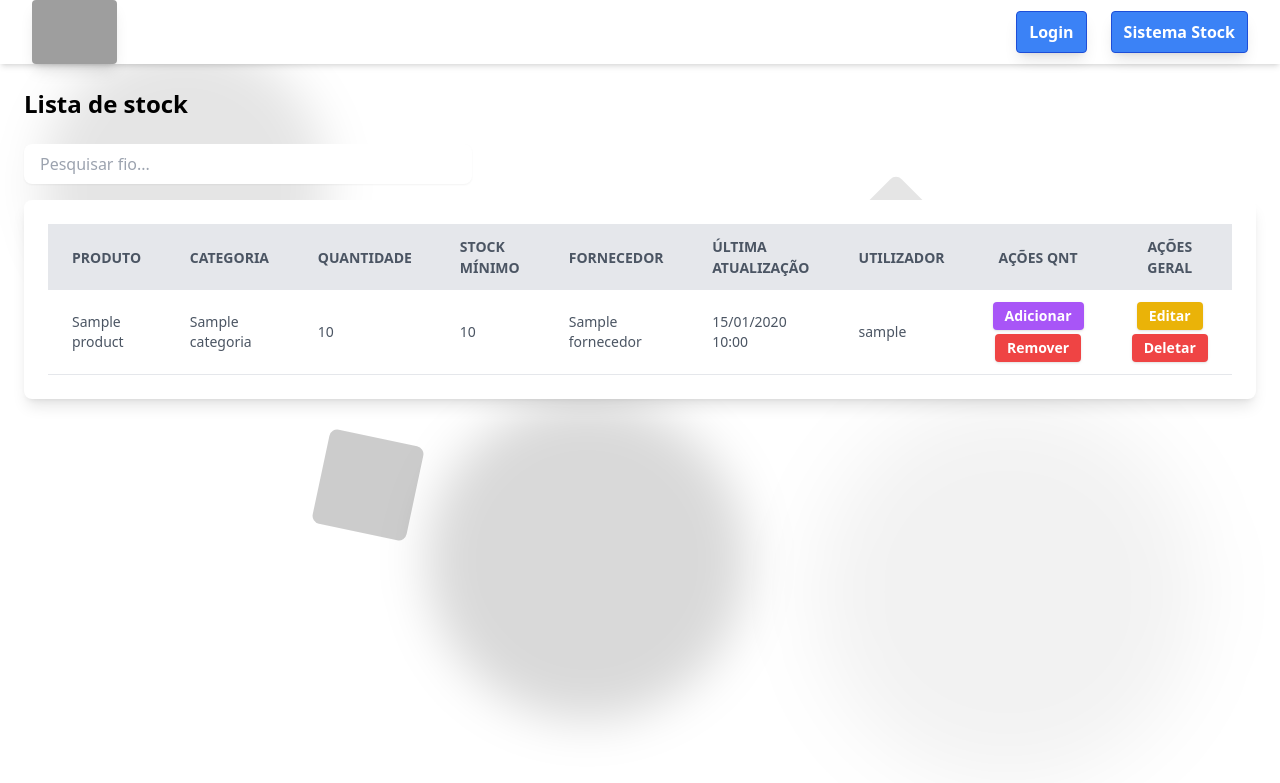
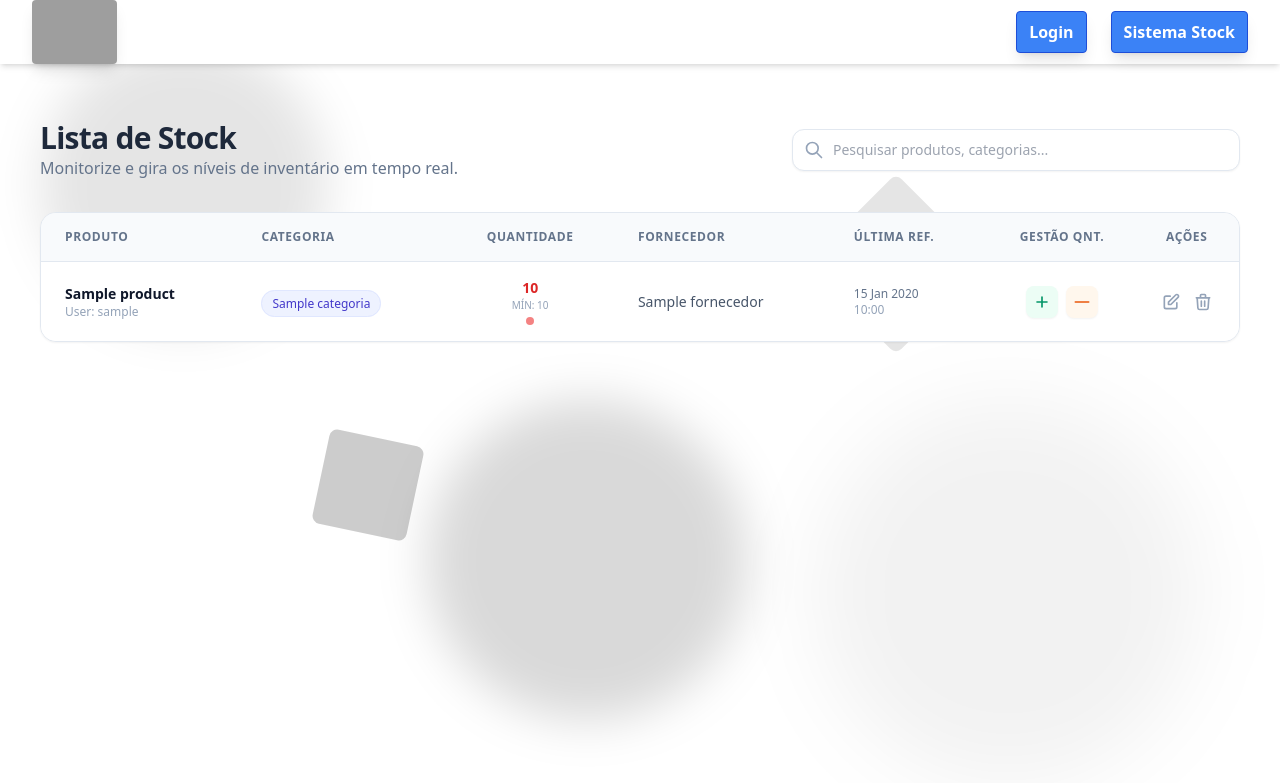
Before and after one commit to Askelardd/stockManager, a Django app: template stockManager/management/templates/management/listar_stock.html in a window 1280 px wide. Shown: the top 783 px of the page. Run offline with Django 3.2, Linux system fonts and the light colour scheme; the template is opened without the code that fills it: most values are stand-ins (such as "Sample title", 1, 10 or a date in 2020); some libraries are stand-ins or nearby versions; grey boxes are pictures that could not be loaded.

Commit message:
umas alteracoes no po para nao receber emails caso ja tenha encomendado, editrar fornecedor ja n é obrigatorio outros campos

```diff
--- a/stockManager/management/models.py
+++ b/stockManager/management/models.py
@@ -58,6 +58,7 @@ class Po(models.Model):
     date_added = models.DateTimeField(auto_now_add=True)
     updated_at = models.DateTimeField(auto_now=True)
     user = models.ForeignKey(User, on_delete=models.CASCADE, null=True, blank=True)
+    encomendado = models.BooleanField(default=False)
 
 
     def __str__(self):
--- a/stockManager/management/templates/management/editar_fornecedor.html
+++ b/stockManager/management/templates/management/editar_fornecedor.html
@@ -18,19 +18,19 @@
 
         <div>
             <label for="ref" class="block text-gray-700 font-medium">Ref. Fornecedor:</label>
-            <input type="text" id="ref" name="ref_fornecedor" value="{{ fornecedor.ref_fornecedor }}" required
+            <input type="text" id="ref" name="ref_fornecedor" value="{{ fornecedor.ref_fornecedor }}"
                    class="w-full rounded-lg border-gray-300 focus:border-blue-500 focus:ring-blue-500 px-4 py-2 shadow-sm">
         </div>
 
         <div>
             <label for="email" class="block text-gray-700 font-medium">Email:</label>
-            <input type="email" id="email" name="email" value="{{ fornecedor.email }}" required
+            <input type="email" id="email" name="email" value="{{ fornecedor.email }}"
                    class="w-full rounded-lg border-gray-300 focus:border-blue-500 focus:ring-blue-500 px-4 py-2 shadow-sm">
         </div>
 
         <div>
             <label for="phone" class="block text-gray-700 font-medium">Telefone:</label>
-            <input type="text" id="phone" name="telefone" value="{{ fornecedor.telefone }}" required
+            <input type="text" id="phone" name="telefone" value="{{ fornecedor.telefone }}"
                    class="w-full rounded-lg border-gray-300 focus:border-blue-500 focus:ring-blue-500 px-4 py-2 shadow-sm">
         </div>
 
--- a/stockManager/management/templates/management/listar_stock.html
+++ b/stockManager/management/templates/management/listar_stock.html
@@ -1,113 +1,110 @@
 {% extends 'management/base.html' %}
 {% load static %}
 
-{% block title %}Listar stock{% endblock %}
+{% block title %}Gestão de Stock{% endblock %}
 
 {% block content %}
-<h1 class="text-2xl font-bold text-black mb-6">Lista de stock</h1>
-
-<div class="flex justify-between items-center mb-4">
-  <input type="text" id="searchInput" placeholder="Pesquisar fio..."
-         class="w-full max-w-md rounded-lg border-gray-300 focus:border-blue-500 focus:ring-blue-500 px-4 py-2 shadow-sm" />
+<div class="container mx-auto px-4 py-8">
+    <div class="flex flex-col md:flex-row justify-between items-center mb-8 gap-4">
+        <div>
+            <h1 class="text-3xl font-extrabold text-slate-800 tracking-tight">Lista de Stock</h1>
+            <p class="text-slate-500">Monitorize e gira os níveis de inventário em tempo real.</p>
         </div>
 
-<div class="overflow-x-auto w-full max-w-7xl bg-white rounded-lg shadow-lg p-6">
-  <table id="stockTable" class="min-w-full table-auto">
-    <thead>
-      <tr class="bg-gray-200 text-gray-600 uppercase text-sm leading-normal">
-        <th class="py-3 px-6 text-left">Produto</th>
-        <th class="py-3 px-6 text-left">Categoria</th>
-        <th class="py-3 px-6 text-left">Quantidade</th>
-        <th class="py-3 px-6 text-left">Stock Mínimo</th>
-        <th class="py-3 px-6 text-left">Fornecedor</th>
-        <th class="py-3 px-6 text-left">Última Atualização</th>
-        <th class="py-3 px-6 text-left">Utilizador</th>
-        <th class="py-3 px-6 text-center">Ações Qnt</th>
-        <th class="py-3 px-6 text-center">Ações Geral</th>
+        <div class="relative w-full max-w-md">
+            <span class="absolute inset-y-0 left-0 pl-3 flex items-center text-slate-400">
+                <svg class="h-5 w-5" fill="none" stroke="currentColor" viewBox="0 0 24 24"><path stroke-linecap="round" stroke-linejoin="round" stroke-width="2" d="M21 21l-6-6m2-5a7 7 0 11-14 0 7 7 0 0114 0z"/></svg>
+            </span>
+            <input type="text" id="searchInput" placeholder="Pesquisar produtos, categorias..."
+                   class="block w-full pl-10 pr-3 py-2.5 border border-slate-200 rounded-xl leading-5 bg-white shadow-sm focus:outline-none focus:ring-2 focus:ring-indigo-500 focus:border-indigo-500 transition duration-150 ease-in-out sm:text-sm" />
+        </div>
+    </div>
+
+    <div class="bg-white rounded-2xl shadow-sm border border-slate-200 overflow-hidden">
+        <div class="overflow-x-auto">
+            <table id="stockTable" class="min-w-full divide-y divide-slate-200">
+                <thead class="bg-slate-50">
+                    <tr>
+                        <th class="px-6 py-4 text-left text-xs font-semibold text-slate-500 uppercase tracking-wider">Produto</th>
+                        <th class="px-6 py-4 text-left text-xs font-semibold text-slate-500 uppercase tracking-wider">Categoria</th>
+                        <th class="px-6 py-4 text-left text-xs font-semibold text-slate-500 uppercase tracking-wider text-center">Quantidade</th>
+                        <th class="px-6 py-4 text-left text-xs font-semibold text-slate-500 uppercase tracking-wider">Fornecedor</th>
+                        <th class="px-6 py-4 text-left text-xs font-semibold text-slate-500 uppercase tracking-wider">Última Ref.</th>
+                        <th class="px-4 py-4 text-center text-xs font-semibold text-slate-500 uppercase tracking-wider">Gestão Qnt.</th>
+                        <th class="px-4 py-4 text-center text-xs font-semibold text-slate-500 uppercase tracking-wider">Ações</th>
                     </tr>
                 </thead>
 
-    <tbody class="text-gray-600 text-sm font-light">
+                <tbody class="bg-white divide-y divide-slate-100">
                     {% for item in stock|dictsort:"product" %}
-      <tr class="border-b border-gray-200 hover:bg-gray-100">
-        <td class="py-3 px-6 text-left">
-          {{ item.product }}
+                    <tr class="hover:bg-slate-50/50 transition-colors">
+                        <td class="px-6 py-4 whitespace-nowrap">
+                            <div class="text-sm font-bold text-slate-900">{{ item.product }}</div>
+                            <div class="text-xs text-slate-400">User: {{ item.user.username|default:"—" }}</div>
                         </td>
 
-        <td class="py-3 px-6 text-left">
-            {{ item.categoria.nome|default:"—" }}
+                        <td class="px-6 py-4 whitespace-nowrap">
+                            <span class="px-2.5 py-1 rounded-full text-xs font-medium bg-indigo-50 text-indigo-700 border border-indigo-100">
+                                {{ item.categoria.nome|default:"Geral" }}
+                            </span>
                         </td>
 
-        <td class="py-3 px-6 text-left">
-          <div class="flex items-center gap-3">
-            <span class="font-medium">{{ item.quantity }}</span>
-
-            <!-- <form method="post" class="inline-flex items-center gap-2">
-              {% csrf_token %}
-              <input type="hidden" name="stock_id" value="{{ item.id }}">
-              <button type="submit" name="increment"
-                      class="bg-blue-500 hover:bg-blue-600 text-white font-semibold px-3 py-1 rounded shadow">
-                +1
-              </button>
-              <button type="submit" name="decrement"
-                      class="bg-red-500 hover:bg-red-600 text-white font-semibold px-3 py-1 rounded shadow">
-                -1
-              </button>
-            </form> -->
+                        <td class="px-6 py-4 whitespace-nowrap text-center">
+                            <div class="flex flex-col items-center">
+                                <span class="text-sm font-semibold {% if item.quantity <= item.min_stock %}text-red-600{% else %}text-slate-700{% endif %}">
+                                    {{ item.quantity }}
+                                </span>
+                                <span class="text-[10px] text-slate-400 uppercase">Mín: {{ item.min_stock }}</span>
+                                {% if item.quantity <= item.min_stock %}
+                                    <span class="mt-1 flex h-2 w-2 rounded-full bg-red-500 animate-pulse"></span>
+                                {% endif %}
                             </div>
                         </td>
 
-        <td class="py-3 px-6 text-left">
-          {{ item.min_stock }}
-        </td>
-
-        <td class="py-3 px-6 text-left">
+                        <td class="px-6 py-4 whitespace-nowrap text-sm text-slate-600">
                             {{ item.fornecedor.nome|default:"—" }}
                         </td>
 
-        <td class="py-3 px-6 text-left">
-          {{ item.updated_at|date:"d/m/Y H:i" }}
+                        <td class="px-6 py-4 whitespace-nowrap text-xs text-slate-500">
+                            {{ item.updated_at|date:"d M Y" }}<br>
+                            <span class="text-slate-400">{{ item.updated_at|date:"H:i" }}</span>
                         </td>
 
-        <td class="py-3 px-6 text-left">
-          {{ item.user.username|default:"—" }}
-        </td>
-
-        <td class="py-3 px-6 text-center">
-          <div class="flex flex-col items-center space-y-1">
-            <a href="{% url 'adicionar_stock' item.id %}"
-               class="bg-purple-500 hover:bg-purple-600 text-white font-semibold px-3 py-1 rounded shadow">
-              Adicionar
+                        <td class="px-4 py-4 whitespace-nowrap text-center">
+                            <div class="flex justify-center gap-2">
+                                <a href="{% url 'adicionar_stock' item.id %}" class="inline-flex items-center p-1.5 bg-emerald-50 text-emerald-600 rounded-lg hover:bg-emerald-600 hover:text-white transition-all shadow-sm" title="Adicionar">
+                                    <svg class="w-5 h-5" fill="none" stroke="currentColor" viewBox="0 0 24 24"><path stroke-linecap="round" stroke-linejoin="round" stroke-width="2" d="M12 6v6m0 0v6m0-6h6m-6 0H6"/></svg>
                                 </a>
-            <a href="{% url 'remover_stock' item.id %}"
-               class="bg-red-500 hover:bg-red-600 text-white font-semibold px-3 py-1 rounded shadow">
-              Remover
+                                <a href="{% url 'remover_stock' item.id %}" class="inline-flex items-center p-1.5 bg-orange-50 text-orange-600 rounded-lg hover:bg-orange-600 hover:text-white transition-all shadow-sm" title="Remover">
+                                    <svg class="w-5 h-5" fill="none" stroke="currentColor" viewBox="0 0 24 24"><path stroke-linecap="round" stroke-linejoin="round" stroke-width="2" d="M20 12H4"/></svg>
                                 </a>
                             </div>
                         </td>
-        <td class="py-3 px-6 text-center">
-          <div class="flex flex-col items-center space-y-1">
-            <a href="{% url 'editar_stock' item.id %}"
-               class="bg-yellow-500 hover:bg-yellow-600 text-white font-semibold px-3 py-1 rounded shadow">
-              Editar
+
+                        <td class="px-4 py-4 whitespace-nowrap text-center">
+                            <div class="flex justify-center gap-3">
+                                <a href="{% url 'editar_stock' item.id %}" class="text-slate-400 hover:text-blue-600 transition-colors">
+                                    <svg class="w-5 h-5" fill="none" stroke="currentColor" viewBox="0 0 24 24"><path stroke-linecap="round" stroke-linejoin="round" stroke-width="2" d="M11 5H6a2 2 0 00-2 2v11a2 2 0 002 2h11a2 2 0 002-2v-5m-1.414-9.414a2 2 0 112.828 2.828L11.828 15H9v-2.828l8.586-8.586z"/></svg>
                                 </a>
-            <a href="{% url 'delete_stock' item.id %}"
-               class="bg-red-500 hover:bg-red-600 text-white font-semibold px-3 py-1 rounded shadow">
-              Deletar
+                                <a href="{% url 'delete_stock' item.id %}" class="text-slate-400 hover:text-red-600 transition-colors" onclick="return confirm('Tem certeza?')">
+                                    <svg class="w-5 h-5" fill="none" stroke="currentColor" viewBox="0 0 24 24"><path stroke-linecap="round" stroke-linejoin="round" stroke-width="2" d="M19 7l-.867 12.142A2 2 0 0116.138 21H7.862a2 2 0 01-1.995-1.858L5 7m5 4v6m4-6v6m1-10V4a1 1 0 00-1-1h-4a1 1 0 00-1 1v3M4 7h16"/></svg>
                                 </a>
                             </div>
                         </td>
                     </tr>
                     {% empty %}
                     <tr>
-        <td colspan="9" class="py-3 px-6 text-center">Nenhum produto encontrado.</td>
+                        <td colspan="7" class="px-6 py-10 text-center text-slate-500 italic">
+                            Nenhum produto encontrado no inventário.
+                        </td>
                     </tr>
                     {% endfor %}
                 </tbody>
             </table>
         </div>
+    </div>
+</div>
 {% endblock %}
-
 {% block extra_js %}
 <script>
 document.getElementById('searchInput').addEventListener('keyup', function() {
--- a/stockManager/management/urls.py
+++ b/stockManager/management/urls.py
@@ -39,6 +39,7 @@ urlpatterns = [
     path("po/historico/", views.historico_po, name="historico_po"),
     path("po/editar/<int:po_id>/", views.editar_pos_inline, name="editar_pos_inline"),
     path("po/criar/", views.criar_po, name="criar_po"),
+    path('toggle-encomendado/', views.toggle_encomendado, name='toggle_encomendado'),
 
     # Stock
     path('listar_stock/', views.listar_stock, name='listar_stock'),
```
Also changed, not shown: stockManager/management/templates/management/listar_pos.html (+34 -2 lines), stockManager/management/views.py (+33 -3 lines), stockManager/management/migrations/0037_po_encomendado.py (added). Lines whose indentation alone changed are shown as unchanged.
